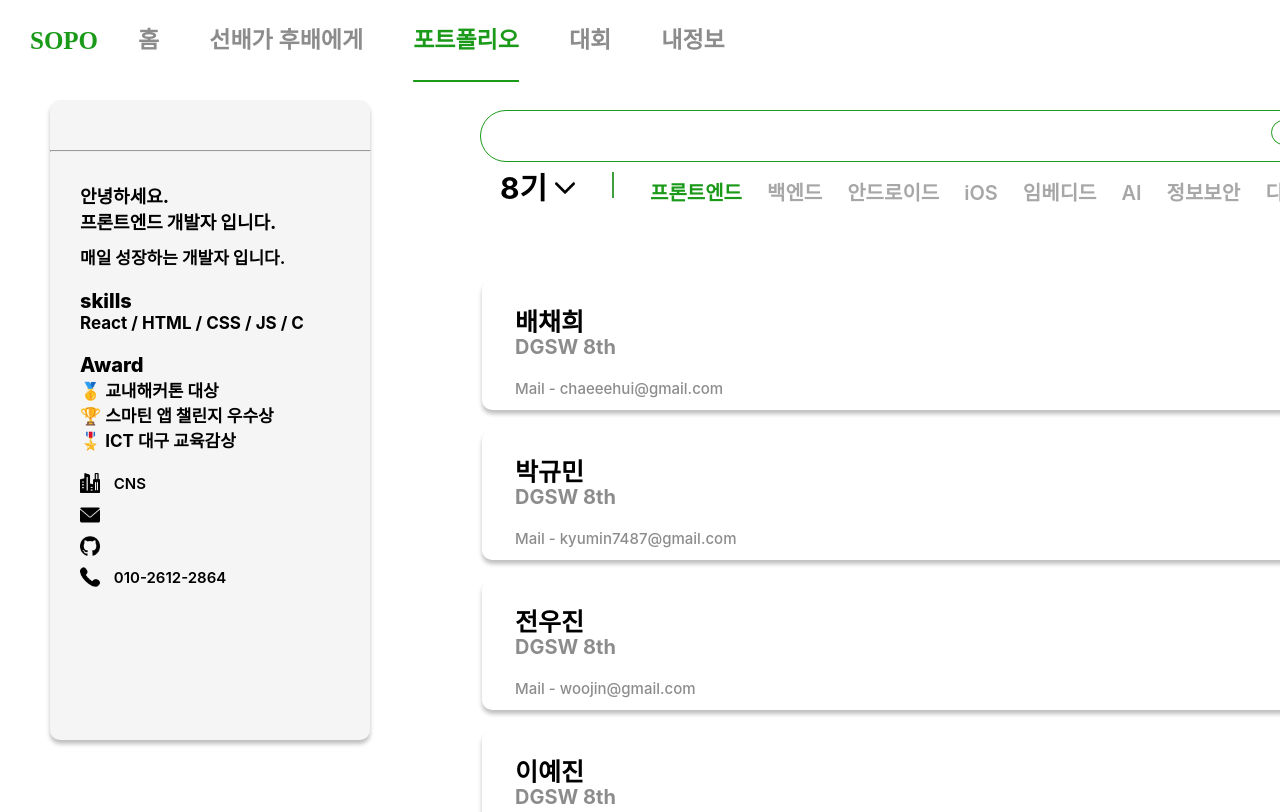
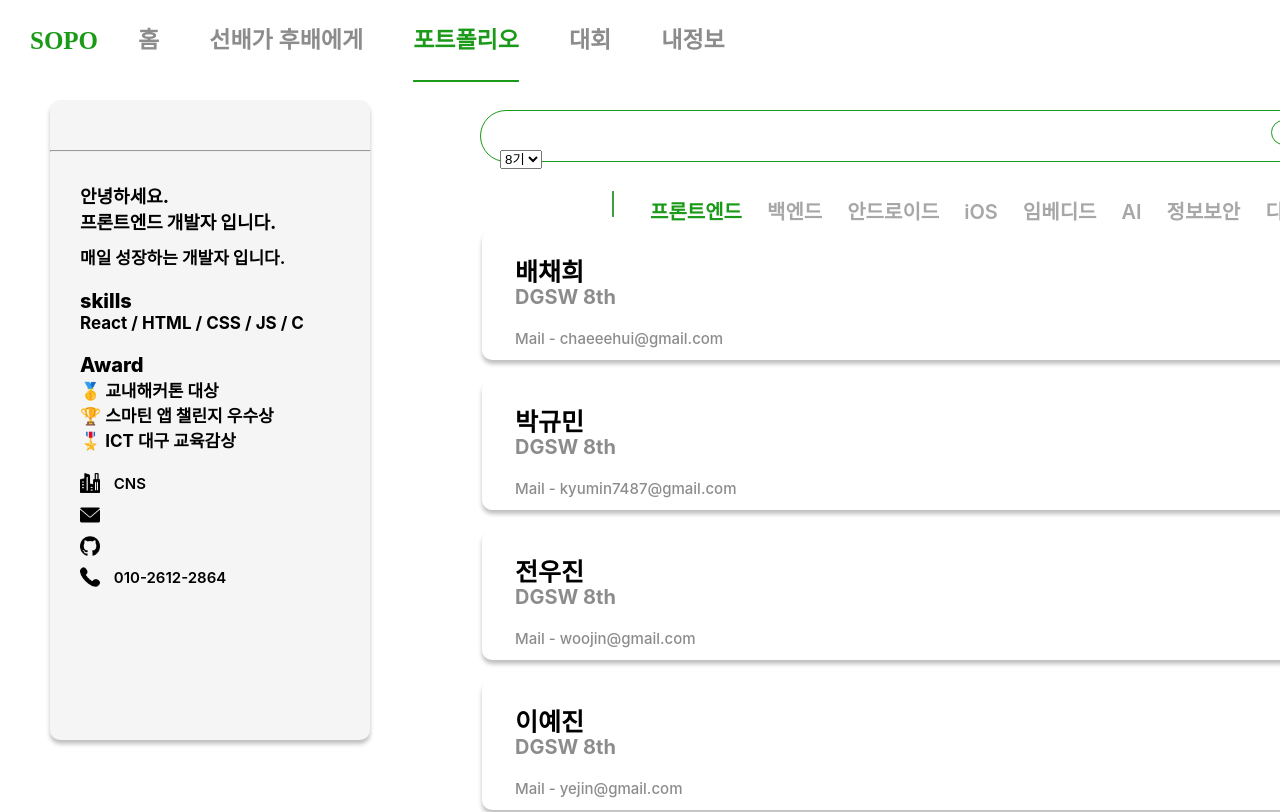
Before and after one commit to Sopo2023/SOPO_FRONTLAST, a React (Create React App) app in the folder SOPOLAST/: page /portfolio in a window 1280 px wide. Shown: the top 812 px of the page. Built offline with nearby package versions, Linux system fonts and the light colour scheme; no server answers.

Commit message:
♻ :: portfolio

```diff
--- a/SOPOLAST/src/Components/Portfolio/portfolioMain.tsx
+++ b/SOPOLAST/src/Components/Portfolio/portfolioMain.tsx
@@ -4,7 +4,8 @@ import cnsLogo from "../../Assets/image/cnsLogo.png";
 import b1nd from "../../Assets/image/b1nd.png";
 import Sidename from "../../constants/Sidebar/side";
 import "./protfolio.css";
-import Head from "../../constants/head/Head/head";
+import Head from "../../constants/head/Head/head"
+
 
 export default function Portfolio() {
   const navigate = useNavigate();
--- a/SOPOLAST/src/Components/Portfolio/protfolio.css
+++ b/SOPOLAST/src/Components/Portfolio/protfolio.css
@@ -160,7 +160,7 @@
     margin-top: 11.5px;
   }
 
-  .gradeSelet{
+  .gradeSelect{
     position: absolute;
     display: inline-block;
     width: 80px;
@@ -234,7 +234,7 @@
   .mo{
     position: absolute;
     left: 460px;
-    top: 250px;
+    top: 200px;
     width: 900px;
     height: 1000px;
 
--- /dev/null
+++ b/package.json
@@ -0,0 +1,5 @@
+{
+  "dependencies": {
+    "typescript": "^5.3.3"
+  }
+}
```
Also changed, not shown: 1 other file (tests, documents, lock files or other folders).
